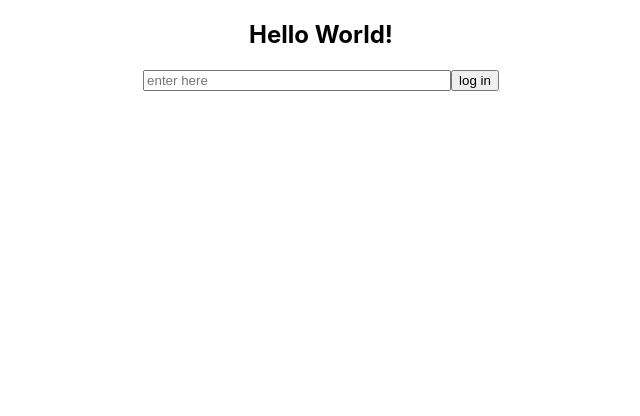
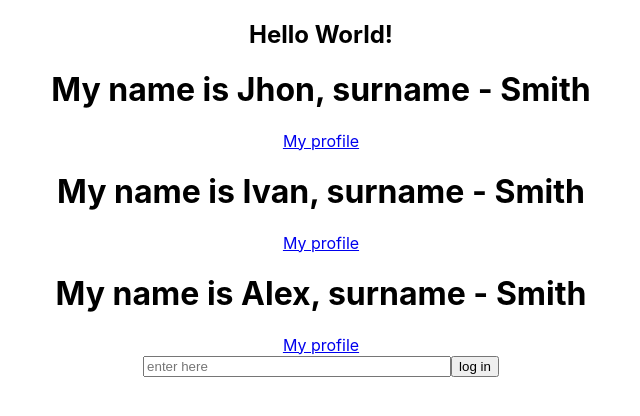
Before and after one commit to Grimdvl/react-test, a React (Create React App) app: page / in a window 1280 px wide. Shown: the top 416 px of the page, without its empty margins (319-959 px from the left). Built offline with nearby package versions, Linux system fonts and the light colour scheme.

Commit message:
10 lesson done

```diff
--- a/src/App.js
+++ b/src/App.js
@@ -36,10 +36,22 @@ function Btn() {
 	return <button>{logged ? 'Enter' : res()}</button>;
 }
 
+function WhoAmI ({name, surname, link}) {
+	return (
+		<div>
+			<h1>My name is {name}, surname - {surname.firstSurname}</h1>
+			<a href={link()}>My profile</a>
+		</div>
+	)
+}
+
 function App() {
 	return (
 		<div className="App">
 			<Header/>
+			<WhoAmI name="Jhon" surname={{firstSurname: 'Smith'}} link={() => {return "facebook.com"}}/>
+			<WhoAmI name='Ivan' surname={{firstSurname: 'Smith'}} link={() => {return "facebook.com"}}/>
+			<WhoAmI name="Alex" surname={{firstSurname: 'Smith'}} link={() => {return "facebook.com"}}/>
 			<Field/>
 			<Btn/>
 		</div>
```
